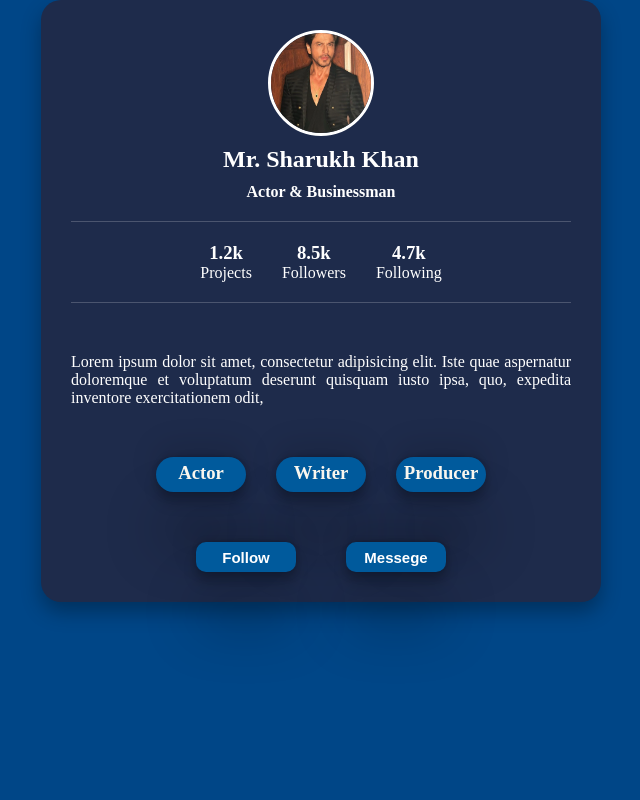
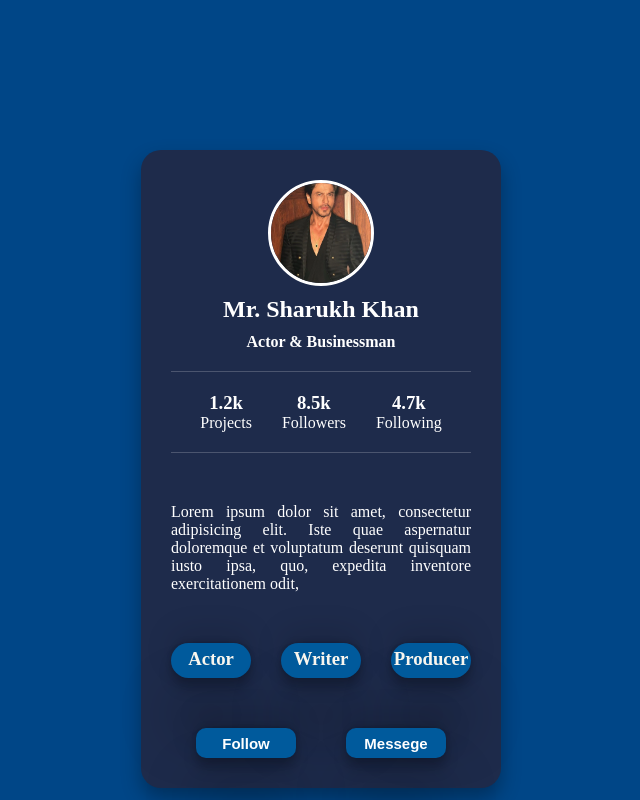
Before and after one commit to Shafiq0047/my-next-projects-002, a plain HTML site: page index.html in a window 1280 px wide. Shown: the whole page, without its empty margins (319-959 px from the left). Drawn offline with Linux system fonts and the light colour scheme.

Commit message:
fixing the main box

```diff
--- a/style.css
+++ b/style.css
@@ -21,9 +21,10 @@ body{
   color: white;
   padding: 30px;
   border-radius: 20px;
-  width: 500px;
+  width: 300px;
   text-align: center;
   box-shadow: 0 10px 20px rgba(0,0,0,0.3);
+  margin-top: 150px;
 
 }
 .image{
```
